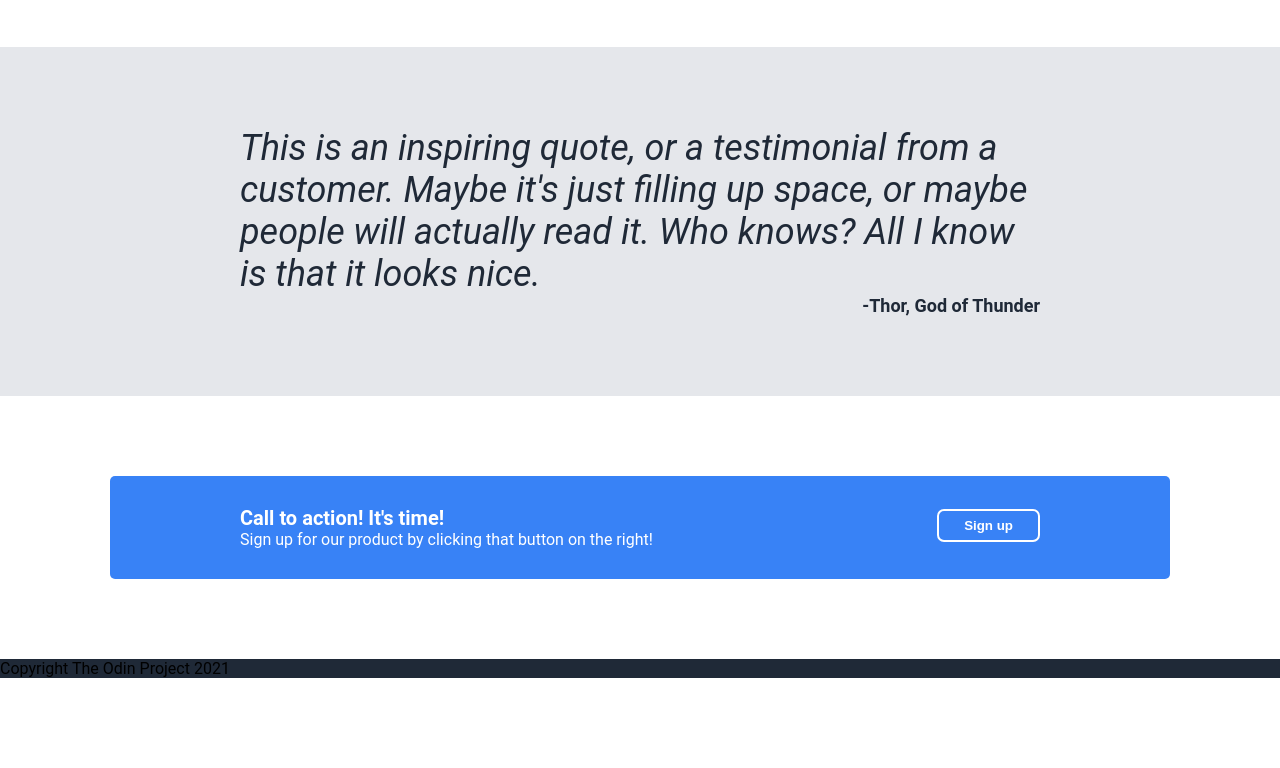
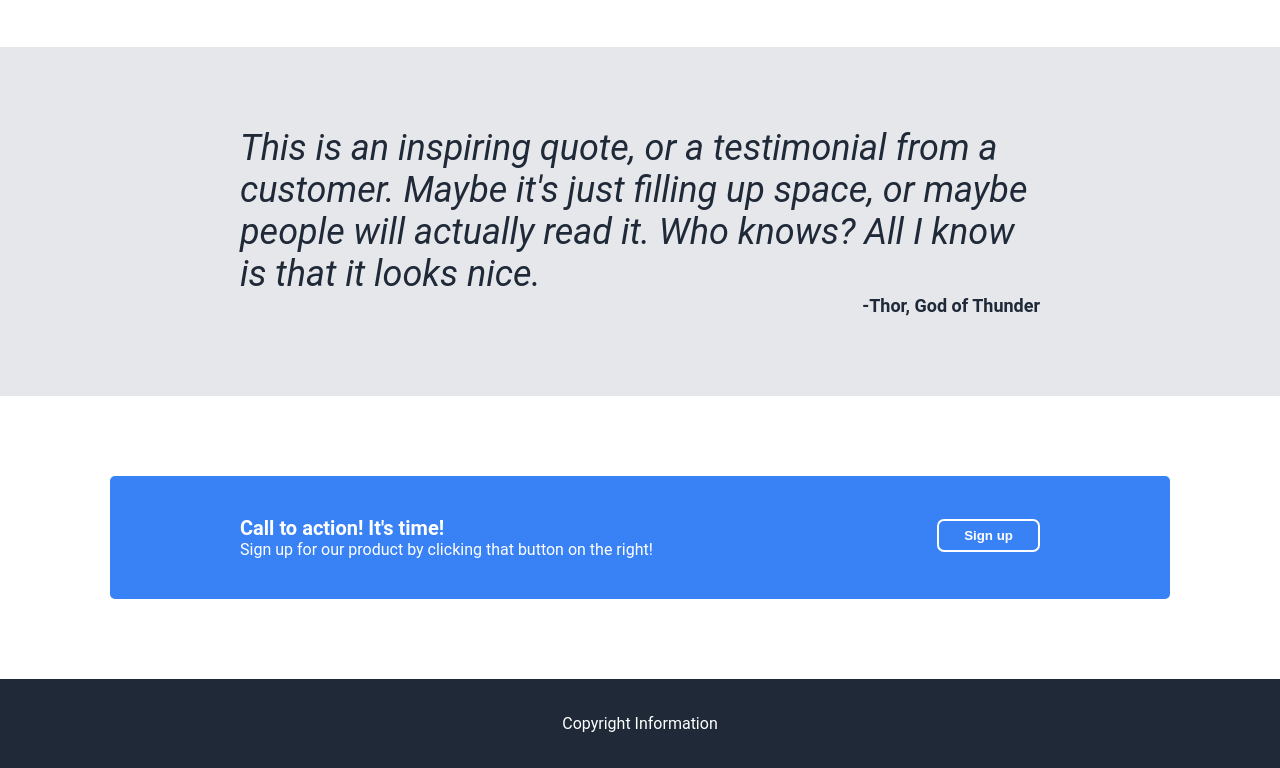
Before and after one commit to MagicBridge/landing-page, a plain HTML site: page index.html in a window 1280 px wide. Shown: the part 850-1618 px from the top of the page. Before the commit the page ends 1528 px from the top, so only its background shows below. Drawn offline with Linux system fonts and the light colour scheme.

Commit message:
Resize footer and add footer styles

```diff
--- a/index.html
+++ b/index.html
@@ -83,7 +83,7 @@
         </div>
 
         <div class="footer">
-            <div class="text">Copyright The Odin Project 2021</div>
+            <div class="text">Copyright Information</div>
         </div>
 
     </body>
--- a/styles.css
+++ b/styles.css
@@ -171,7 +171,7 @@ a:visited {
     background-color: #3882F6;
     border-radius: 5px;
     width: 1000px;
-    padding: 30px;
+    padding: 40px 30px;
     color: white;
 }
 
@@ -190,3 +190,10 @@ a:visited {
     border: 2px white solid;
     margin-top: 3px;
 }
+
+.footer {
+    display: flex;
+    justify-content: center;
+    padding: 35px;
+    color: white;
+}
```
